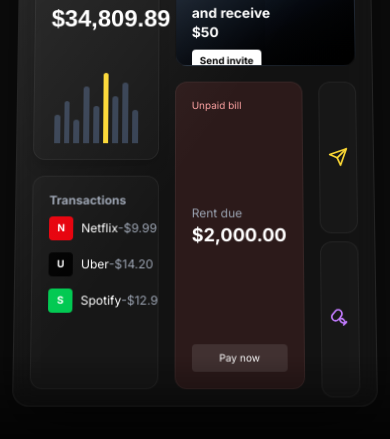
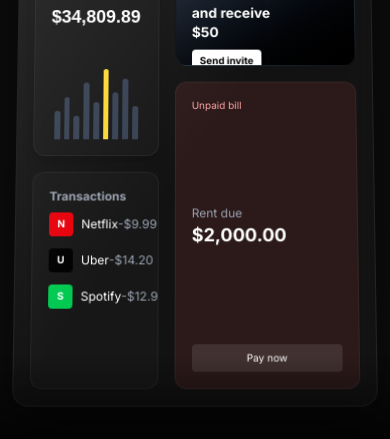
Before and after one commit to parth123-coder/aesthetic-react-designed-app-1237, a React (Vite) app: page / in a window 390 px wide. Shown: the part 432-871 px from the top of the page. Built offline with nearby package versions, Linux system fonts and the light colour scheme; grey boxes are pictures that could not be loaded; a web font is replaced by a local one.

Commit message:
responsive fixes

```diff
--- a/src/components/DashboardMocks.jsx
+++ b/src/components/DashboardMocks.jsx
@@ -20,7 +20,7 @@ export const DashboardMock = () => {
                 <div className="col-span-5 flex flex-col gap-4">
                     <div className="bg-[#1A1A1A]/80 p-4 rounded-xl border border-white/5 shadow-lg">
                         <div className="text-xs text-gray-400 mb-1">Total Balance</div>
-                        <div className="text-2xl font-bold font-display">$34,809.89</div>
+                        <div className="text-2xl max-[580px]:text-lg font-bold font-display">$34,809.89</div>
                         <div className="h-24 flex items-end justify-between gap-1 mt-4 px-1">
                             {[30, 45, 25, 60, 40, 75, 50, 65, 35].map((h, i) => (
                                 <div key={i} className={`w-full rounded-t-sm ${i === 5 ? 'bg-brand-yellow' : 'bg-gray-700'}`} style={{ height: `${h}%` }}></div>
@@ -59,7 +59,7 @@ export const DashboardMock = () => {
                             </div>
                             <button className="w-full bg-white/10 text-white text-[10px] py-1.5 rounded hover:bg-white/20">Pay now</button>
                         </div>
-                        <div className="flex-1 space-y-2">
+                        <div className="flex-1 space-y-2 max-[450px]:hidden">
                             <div className="h-1/2 bg-[#1A1A1A]/80 rounded-xl border border-white/5 flex items-center justify-center">
                                 <Icons.Plane className="text-brand-yellow w-5 h-5" />
                             </div>
--- a/src/components/Features.jsx
+++ b/src/components/Features.jsx
@@ -29,7 +29,7 @@ const FeatureCardContent = ({ icon: Icon, title, desc, image, id }) => {
                     </motion.button>
                 </div>
             </div>
-            <div className="w-full md:w-1/2 relative min-h-[400px] md:min-h-full">
+            <div className="w-full md:w-1/2 relative min-h-[400px] max-[450px]:hidden md:min-h-full">
                 <img src={image} alt={title} className="absolute inset-0 w-full h-full object-cover" />
                 <div className="absolute inset-0 bg-gradient-to-l from-transparent to-[#141414] via-[#141414]/50"></div>
             </div>
@@ -126,7 +126,7 @@ export const GridFeatures = () => {
         <section className="py-24 bg-brand-dark overflow-hidden relative z-20">
             <div className="max-w-7xl mx-auto text-center px-6 mb-16">
                 <p className="text-brand-yellow font-bold text-sm mb-4 tracking-wider">MAIN FEATURES</p>
-                <h2 className="text-5xl md:text-7xl font-black font-display uppercase mb-12 max-w-5xl mx-auto leading-tight">
+                <h2 className="text-4xl md:text-6xl font-black font-display uppercase mb-12 max-w-5xl mx-auto leading-tight">
                     Made to make<br />everyday life easy<br />for everyone
                 </h2>
 
--- a/src/components/MultiToolSection.jsx
+++ b/src/components/MultiToolSection.jsx
@@ -22,7 +22,7 @@ export const MultiToolSection = () => {
                     whileInView={{ opacity: 1, y: 0 }}
                     viewport={{ once: true }}
                     transition={{ delay: 0.1 }}
-                    className="text-5xl md:text-7xl font-black font-display uppercase mb-8 leading-tight"
+                    className="text-4xl md:text-6xl font-black font-display uppercase mb-8 leading-tight"
                 >
                     Your multi-tool<br />for living
                 </motion.h2>
```
